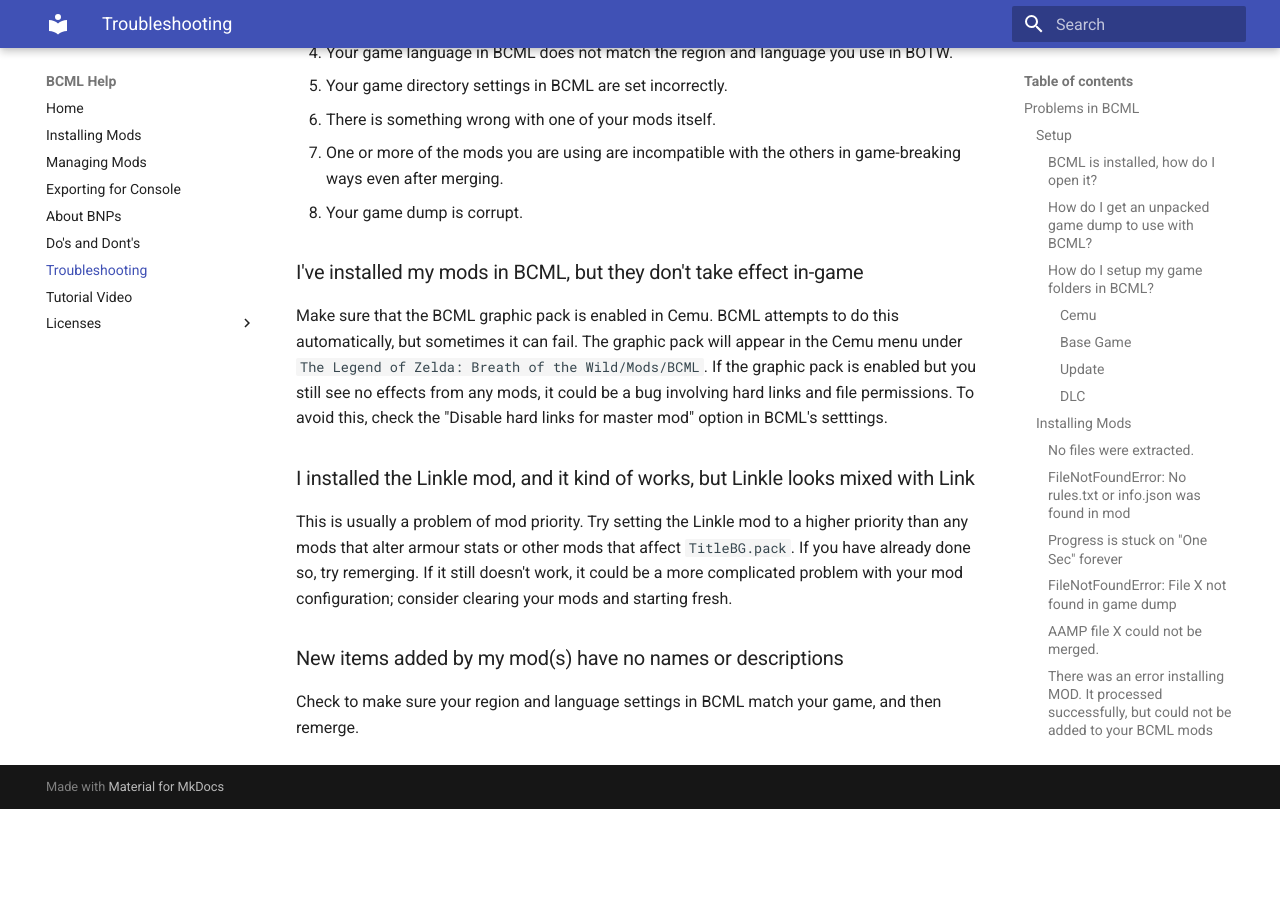
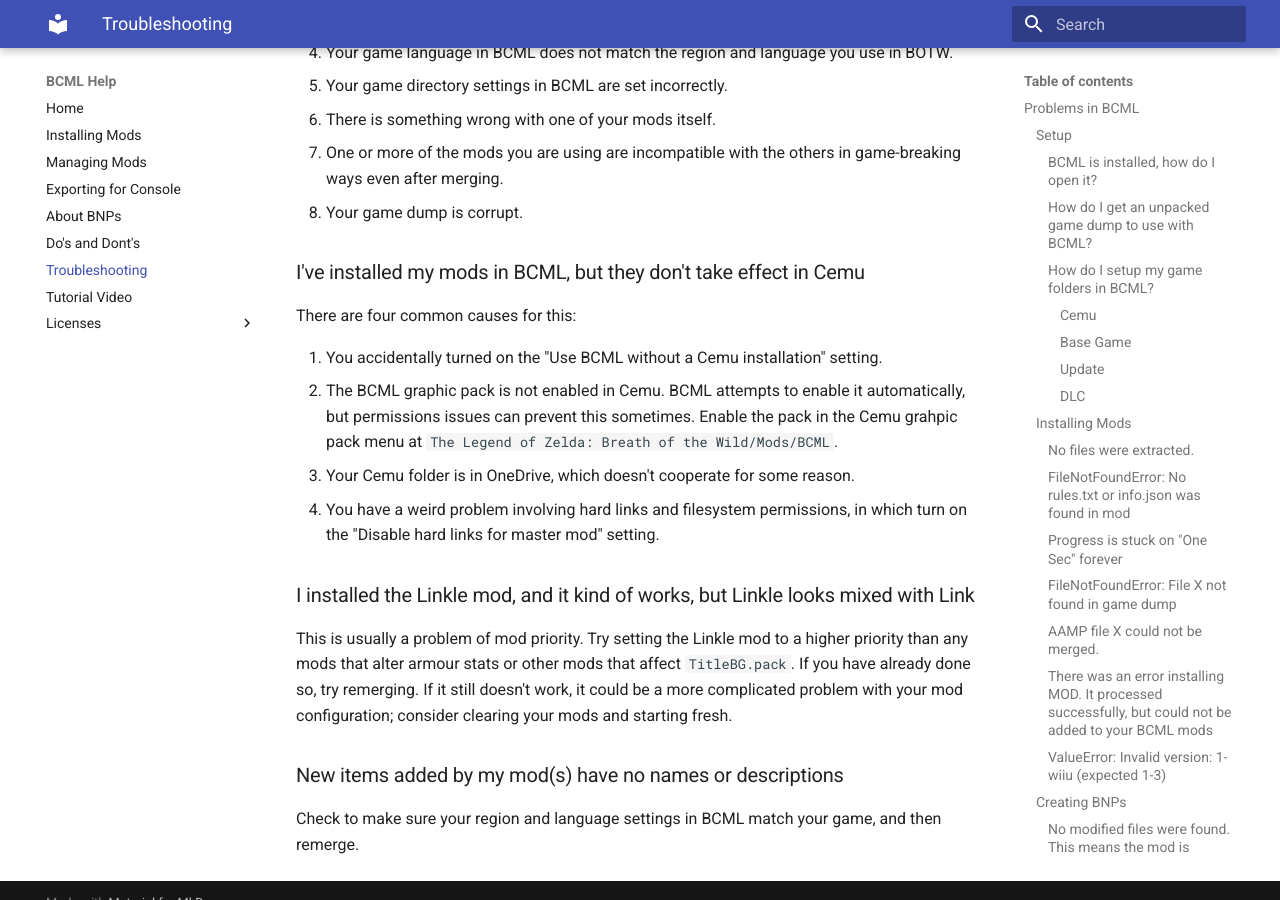
Before and after one commit to NiceneNerd/BCML, an MkDocs documentation site: the page built from docs/trouble.md, in a window 1280 px wide and 900 px high, scrolled down 3611 px. Built offline with MkDocs 1.6.1 and Material for MkDocs 9.7.7, drawn with Linux system fonts in a browser that asks for light colours; before the commit the page ends 4420 px from its top, so only the background shows below that.

Commit message:
Troubleshooting update

```diff
--- a/docs/trouble.md
+++ b/docs/trouble.md
@@ -164,14 +164,17 @@ There are a few possible causes:
    ways even after merging.
 8. Your game dump is corrupt.
 
-### I've installed my mods in BCML, but they don't take effect in-game
+### I've installed my mods in BCML, but they don't take effect in Cemu
 
-Make sure that the BCML graphic pack is enabled in Cemu. BCML attempts to do this
-automatically, but sometimes it can fail. The graphic pack will appear in the Cemu menu
-under `The Legend of Zelda: Breath of the Wild/Mods/BCML`. If the graphic pack is
-enabled but you still see no effects from any mods, it could be a bug involving hard
-links and file permissions. To avoid this, check the "Disable hard links for master mod"
-option in BCML's setttings.
+There are four common causes for this:
+
+1. You accidentally turned on the "Use BCML without a Cemu installation" setting.
+2. The BCML graphic pack is not enabled in Cemu. BCML attempts to enable it automatically,
+   but permissions issues can prevent this sometimes. Enable the pack in the Cemu grahpic
+   pack menu at `The Legend of Zelda: Breath of the Wild/Mods/BCML`.
+3. Your Cemu folder is in OneDrive, which doesn't cooperate for some reason.
+4. You have a weird problem involving hard links and filesystem permissions, in which
+   turn on the "Disable hard links for master mod" setting.
 
 ### I installed the Linkle mod, and it kind of works, but Linkle looks mixed with Link
 
```
